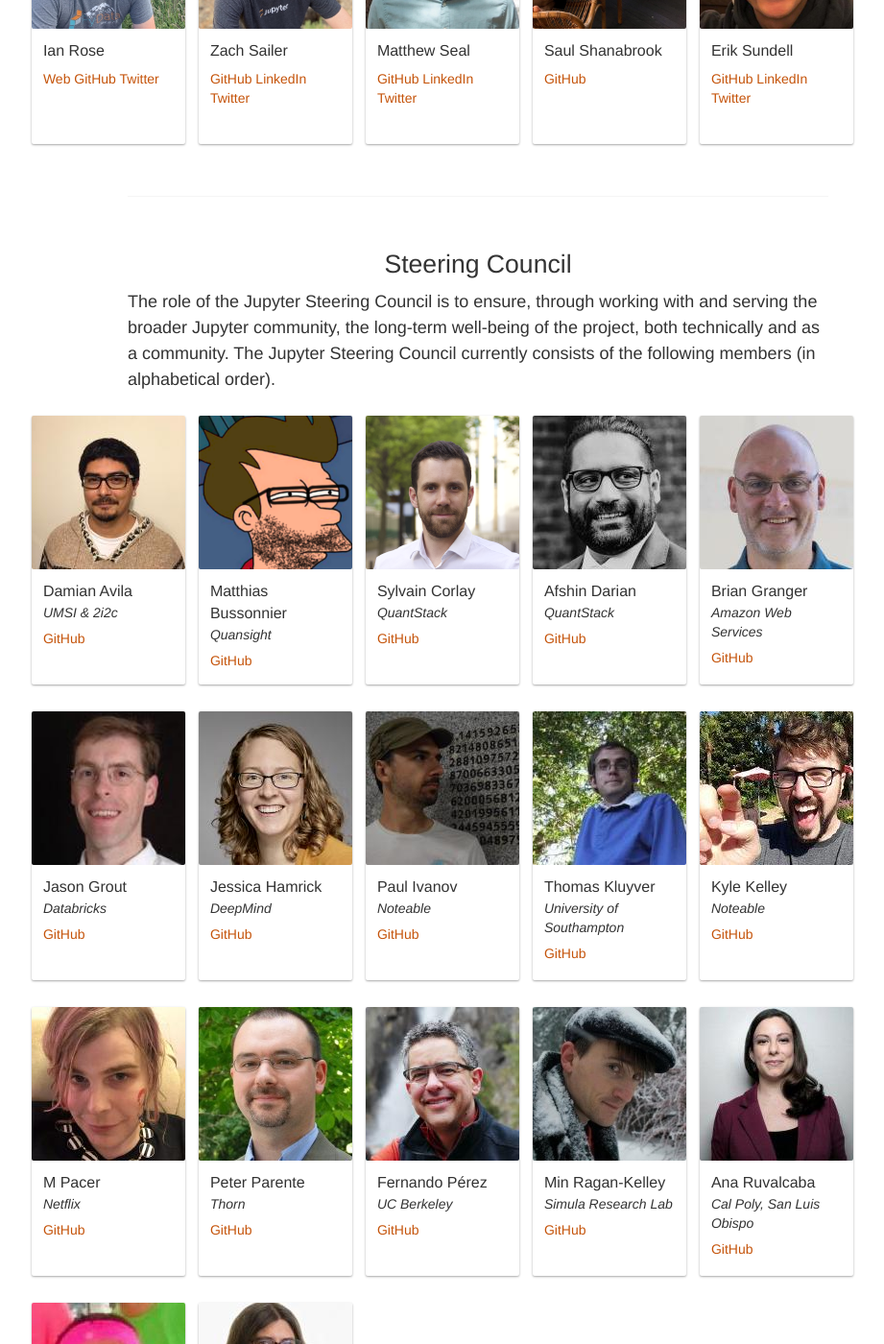
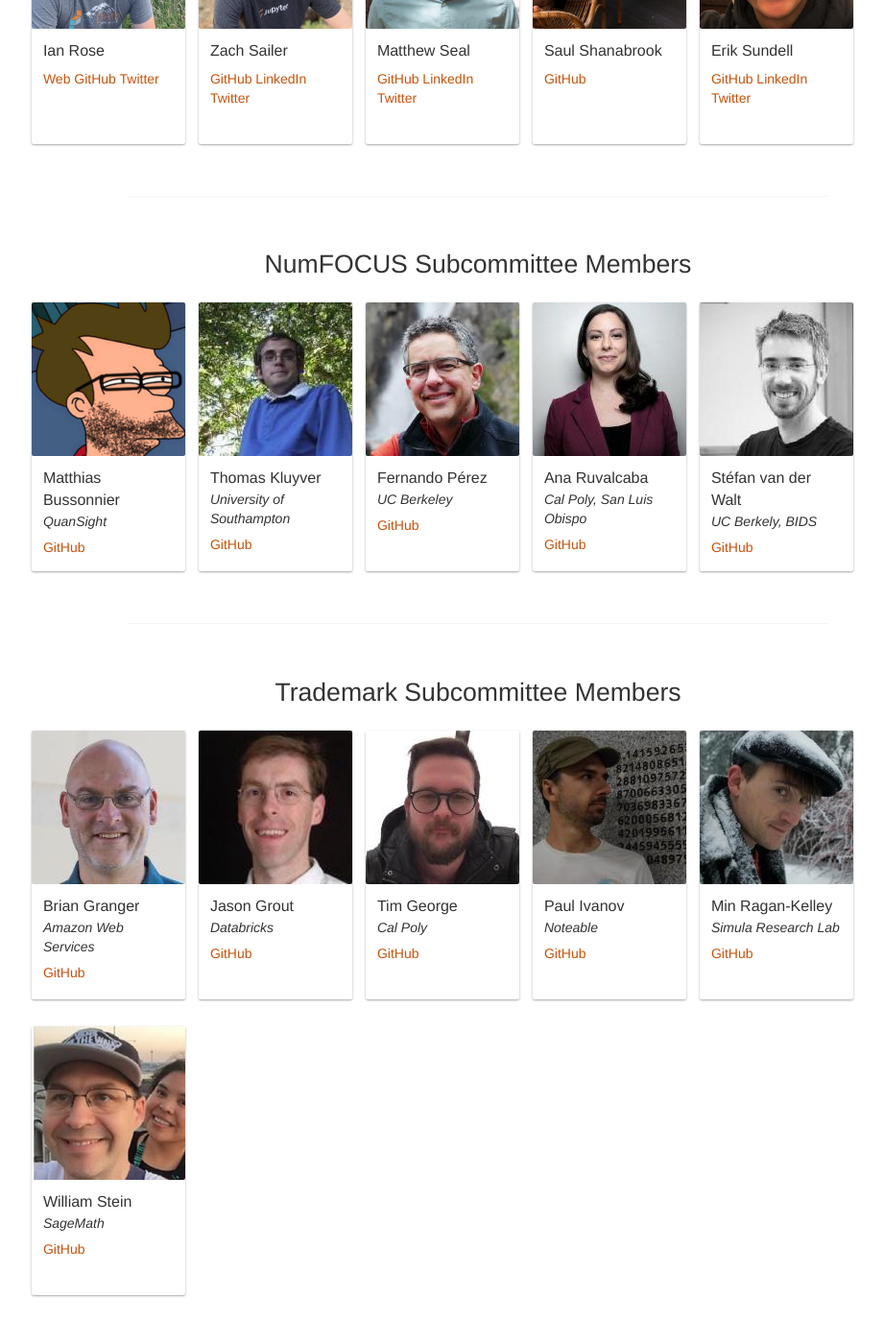
Before and after one commit to jupyter/jupyter.github.io, a Jekyll site: the page built from about.html, in a window 1280 px wide and 1400 px high, scrolled down 3406 px. Shown: the whole window at 96% size, without its empty margins (142-1063 px from the left). Built offline with Jekyll 4.4.1, drawn with Linux system fonts in a browser that asks for light colours; comment, search, counter and statistics services are not loaded; some of the changed text lies outside the part shown.

Commit message:
All steering council members are "retired" now.

```diff
--- a/about.html
+++ b/about.html
@@ -195,7 +195,8 @@ distinguished_special_election:
     linkedin: https://linkedin.com/in/erik-sundell/
     twitter_handle: e_Sundell
 
-steering:
+
+retired_steering:
   - name: Damian Avila
     photo: Damian_Avila.jpeg
     affiliation: UMSI & 2i2c
@@ -479,29 +478,6 @@ donate_box:
 
   {% include hr.html %}
 
-  <!-- STEERING COUNCIL -->
-    <div class="content content--copy">
-        <h2 class="text-center">Steering Council</h2>
-        <p>{{ page.steering_copy }}</p>
-    </div>
-    <div class="content content--wide">
-        <div class="biocard-wrapper">
-        {% for bio in page.steering %}
-            {% include biocard.html
-                name=bio.name
-                photo=bio.photo
-                affiliation=bio.affiliation
-                personal=bio.personal
-                gh_handle=bio.gh_handle
-                linkedin=bio.linkedin
-                twitter_handle=bio.twitter_handle
-            %}
-        {% endfor %}
-        </div>
-    </div>
-
-  {% include hr.html %}
-
     <!-- NUMFOCUS MEMBERS -->
     <div class="content content--copy">
         <h2 class="text-center">NumFOCUS Subcommittee Members</h2>
```
Also changed, not shown: other parts of about.html (+3 -5 lines).
